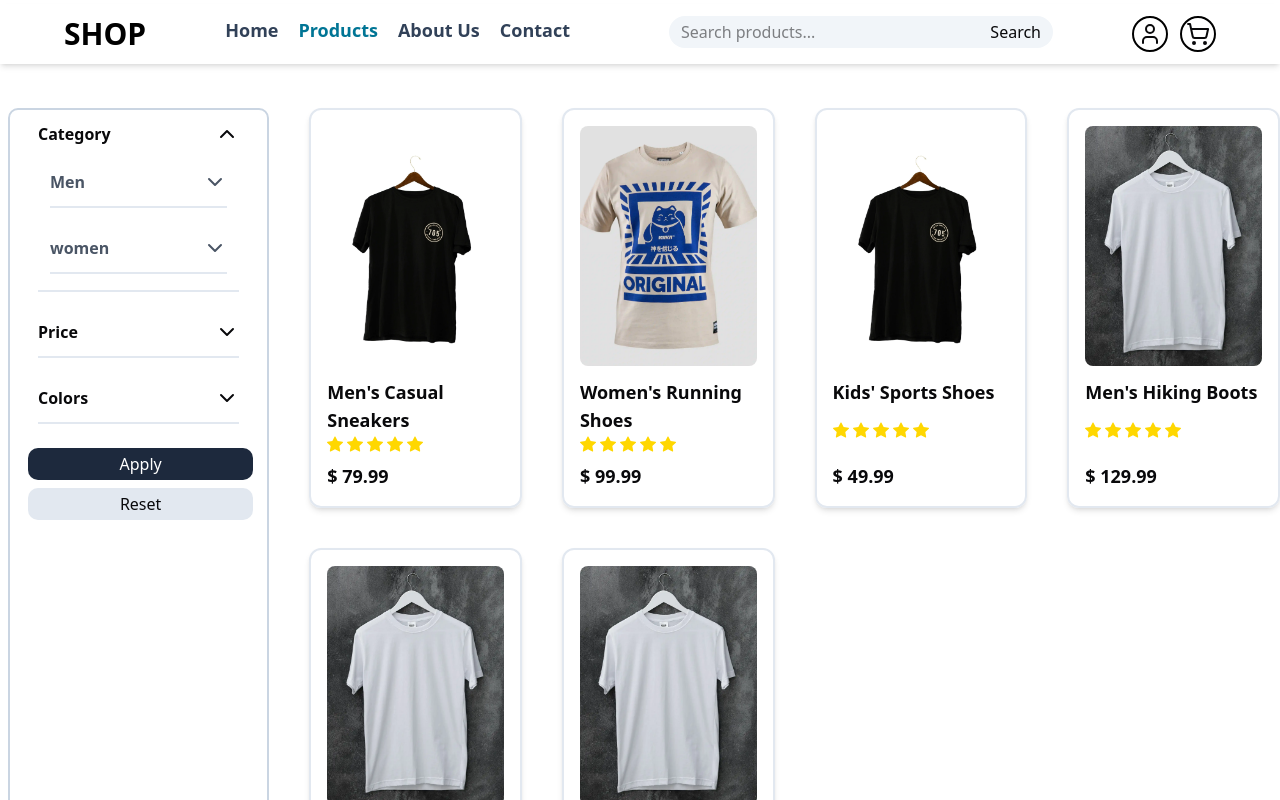
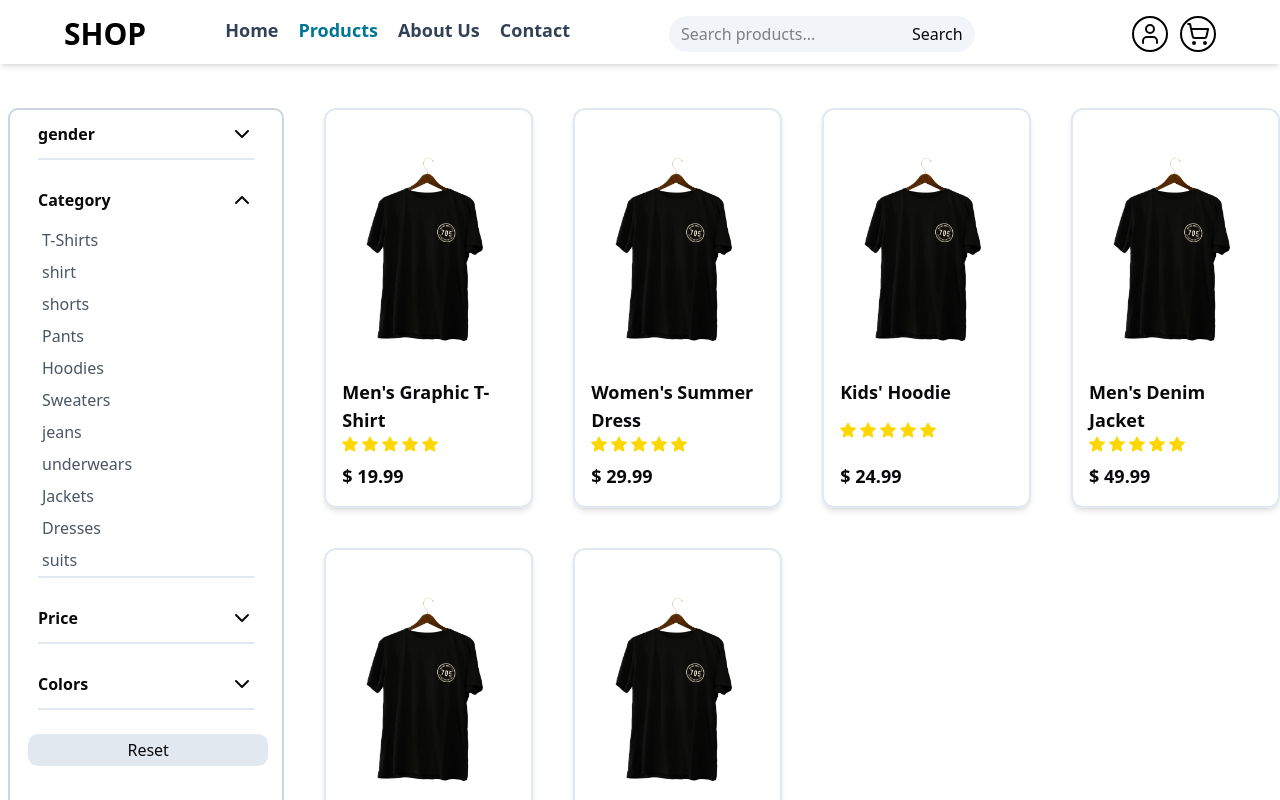
Before and after one commit to MohammadSoleimanikia/Shop, a React (Vite) app: page /products in a window 1280 px wide. Both pictures are taken after a click on the button "Category". Shown: the top 800 px of the page. Built offline with nearby package versions, Linux system fonts and the light colour scheme; a small style sheet from the web is missing.

Commit message:
add functionality to filtering section

```diff
--- a/src/App.jsx
+++ b/src/App.jsx
@@ -45,7 +45,7 @@ function App() {
                         success:
                             "bg-green-100 text-green-800 border border-green-400 shadow-lg font-medium px-4 py-3 rounded-lg flex gap-3",
                         warning: "text-yellow-400",
-                        info: "bg-blue-400",
+                        info: "bg-blue-100 text-blue-800 border border-blue-400 shadow-lg font-medium px-4 py-3 rounded-lg flex gap-3 ",
                     },
                 }}
             />
--- a/src/components/Header.jsx
+++ b/src/components/Header.jsx
@@ -8,7 +8,7 @@ import { useSelector } from "react-redux";
 
 export default function Header() {
     const cartCount = useSelector((state) => state.cart.items.length);
-    return (
+    return (<>
         <header
             className="
                     flex justify-between gap-1
@@ -34,7 +34,7 @@ export default function Header() {
                     Contact
                 </NavItem>
             </div>
-            <SearchBar />
+            <SearchBar className='hidden sm:flex'/>
             <div className="flex items-center gap-3 ">
                 <button className="p-1 border-[0.15rem] border-black rounded-full hover:bg-slate-200 cursor-pointer">
                     <User />
@@ -56,5 +56,7 @@ export default function Header() {
 
             </div>
         </header>
+
+        </>
     );
 }
--- a/src/components/ProductList.jsx
+++ b/src/components/ProductList.jsx
@@ -1,7 +1,10 @@
 import ProductCard from "./ProductCard"
-import { useSelector } from "react-redux"
-export default function ProductList(){
-    const items=useSelector(state=>state.products.items)
+export default function ProductList({items}){
+    if (items.length===0){
+        return <div className="grid grid-cols-2 md:gap-3 lg:grid-cols-3 lg:gap-7 xl:grid-cols-4 xl:gap-10 ">
+            <h2 >There isn't any Item match with this filters </h2>
+        </div>
+    }
     return<>
     <ul className="grid grid-cols-2 md:gap-3 lg:grid-cols-3 lg:gap-7 xl:grid-cols-4 xl:gap-10  ">
         {items.map((item)=> <ProductCard key={item.id} item={item}/>)}
--- a/src/components/SidebarFilters.jsx
+++ b/src/components/SidebarFilters.jsx
@@ -1,98 +1,86 @@
 import AccordionElement from "./ui/AccordionElement";
 import ColorMenu from "./ui/ColorMenu";
 import PriceSlider from "./ui/PriceSlider";
-export default function SidebarFilters() {
+const categories = [
+    "T-Shirts",
+    "shirt",
+    "shorts",
+    "Pants",
+    "Hoodies",
+    "Sweaters",
+    "jeans",
+    "underwears",
+    "Jackets",
+    "Dresses",
+    "suits",
+];
+export default function SidebarFilters({
+    filtersHandler,
+    resetFilters,
+    filters,
+}) {
+    console.log(filters);
+    function selectedFilter(identifier, value) {
+        return filters[identifier] === value;
+    }
+
     return (
         <>
-        <aside className="hidden md:flex rounded-md border-2 ml-2 border-slate-300 px-4  w-3/12  flex-col">
-            <AccordionElement title="Category">
-                <AccordionElement title="Men">
+            <aside className="flex rounded-md border-2 md:ml-2 border-slate-300 px-4 w-full md:w-3/12  flex-col">
+                <AccordionElement title="gender">
                     <ul>
-                        <li>T-shirt</li>
-                        <li>shirt</li>
-                        <li>short</li>
-                        <li>hoodies</li>
-                        <li>sweat-shirt</li>
-                        <li>jeans</li>
-                        <li>underwears</li>
-                        <li>jacket</li>
-                        <li>suits</li>
-                        <li>blazzers</li>
+                        <li
+                            onClick={() => filtersHandler("gender", "Men")}
+                            className={`p-1 rounded-md hover:bg-slate-200 hover:cursor-pointer ${
+                                selectedFilter("gender", "Men")
+                                    ? "bg-blue-200 font-semibold"
+                                    : ""
+                            }`}
+                        >
+                            Men
+                        </li>
+                        <li
+                            onClick={() => filtersHandler("gender", "Women")}
+                            className={`p-1 rounded-md hover:bg-slate-200 hover:cursor-pointer ${
+                                selectedFilter("gender", "Women")
+                                    ? "bg-blue-200 font-semibold"
+                                    : ""
+                            }`}
+                        >
+                            Women
+                        </li>
                     </ul>
                 </AccordionElement>
-                <AccordionElement title="women">
+                <AccordionElement title="Category">
                     <ul>
-                        <li>t-shirt</li>
-                        <li>shirt</li>
-                        <li>shorts</li>
-                        <li>Leggings</li>
-                        <li>hoodies</li>
-                        <li>sweatshirts</li>
-                        <li>jeans</li>
-                        <li>underwears</li>
-                        <li>jackets</li>
-                        <li>dresses</li>
-                        <li>suits</li>
+                        {categories.map((category) => (
+                            <li
+                                key={category}
+                                onClick={() =>
+                                    filtersHandler("category", category)
+                                }
+                                className={`p-1 rounded-md hover:bg-slate-200 hover:cursor-pointer ${
+                                    selectedFilter("category", category)
+                                        ? "bg-blue-200 font-semibold"
+                                        : ""
+                                }`}
+                            >
+                                {category}
+                            </li>
+                        ))}
                     </ul>
                 </AccordionElement>
-            </AccordionElement>
+
                 <AccordionElement title="Price">
                     <PriceSlider />
                 </AccordionElement>
                 <AccordionElement title="Colors">
                     <ColorMenu />
                 </AccordionElement>
-            <button className="w-full mt-2 hover:bg-slate-900 p-1 mx-0.5 rounded-md bg-slate-800 text-white">
-                Apply
-            </button>
-            <button className="w-full mt-2 hover:bg-slate-300 p-1 mx-0.5 rounded-md bg-slate-200 ">
-                Reset
-            </button>
-        </aside>
-
-        {/* // mobile */}
-        <aside className="flex md:hidden rounded-md border-2 box-border  border-slate-300 w-full justify-center items-center  flex-col">
-            <AccordionElement title="Category">
-                <AccordionElement title="Men">
-                    <ul>
-                        <li>T-shirt</li>
-                        <li>shirt</li>
-                        <li>short</li>
-                        <li>hoodies</li>
-                        <li>sweat-shirt</li>
-                        <li>jeans</li>
-                        <li>underwears</li>
-                        <li>jacket</li>
-                        <li>suits</li>
-                        <li>blazzers</li>
-                    </ul>
-                </AccordionElement>
-                <AccordionElement title="women">
-                    <ul>
-                        <li>t-shirt</li>
-                        <li>shirt</li>
-                        <li>shorts</li>
-                        <li>Leggings</li>
-                        <li>hoodies</li>
-                        <li>sweatshirts</li>
-                        <li>jeans</li>
-                        <li>underwears</li>
-                        <li>jackets</li>
-                        <li>dresses</li>
-                        <li>suits</li>
-                    </ul>
-                </AccordionElement>
-            </AccordionElement>
-            <AccordionElement title="Price">
-                <PriceSlider />
-            </AccordionElement>
-            <AccordionElement title="Colors">
-                <ColorMenu />
-            </AccordionElement>
-            <button className="w-10/12 mt-2 hover:bg-slate-900 p-1 mx-0.5 rounded-md bg-slate-800 text-white">
-                Apply
-            </button>
-            <button className="w-10/12 mt-2 hover:bg-slate-300 p-1 mx-0.5 rounded-md bg-slate-200 ">
+                <button
+                    onClick={resetFilters}
+                    className="w-full mb-3 mt-2 md:mb-0 hover:cursor-pointer hover:bg-slate-300 p-1 mx-0.5 rounded-md bg-slate-200 "
+                >
                     Reset
                 </button>
             </aside>
--- a/src/components/ui/SearchBar.jsx
+++ b/src/components/ui/SearchBar.jsx
@@ -1,6 +1,6 @@
-export default function SearchBar({...props}) {
+export default function SearchBar({className,...props}) {
     return (
-        <search {...props} className=" w-4/12">
+        <search {...props} className={`w-4/12 ${className}`}>
             <form className="rounded-3xl flex justify-between bg-slate-100 p-1 px-3">
                 <input className="w-full"  type="text" name="search" placeholder="Search products..." />
                 <button type="submit">Search</button>
--- a/src/pages/Products.jsx
+++ b/src/pages/Products.jsx
@@ -1,10 +1,65 @@
-import ProductList from "../components/ProductList";
-import SidebarFilters from "../components/SidebarFilters";
+import { useState } from "react";
+import { toast } from "sonner";
+import { useSelector } from "react-redux";
+import SidebarFilters from "@/components/SidebarFilters";
+import ProductList from "@/components/ProductList";
 export default function Products() {
+    const initialState = {
+        gender: null,
+        category: null,
+        price: [0, 1000000000000],
+        colors: null,
+    };
+    const [filters, setFilters] = useState(initialState);
+
+    function filtersHandler(identifier, value) {
+        if(filters[identifier]===value){
+            setFilters((prevFilters) => ({ ...prevFilters, [identifier]: null }));
+            toast.success("The Filter removed ");
+            return
+        }
+        setFilters((prevFilters) => ({ ...prevFilters, [identifier]: value }));
+        toast.success("The Filter applied ");
+    }
+    function resetFilters(){
+        setFilters(initialState);
+        toast.info("Filters have been reset");
+    }
+
+    const allItems = useSelector((state) => state.products.items);
+
+    const items = allItems.filter((item) => {
+        // GENDER FILTER
+        const matchesGender =
+            !filters.gender ||
+            item.gender === filters.gender ||
+            item.gender === "Unisex";
+
+        // CATEGORY FILTER
+        const matchesCategory =
+            !filters.category || item.category === filters.category;
+
+        // PRICE FILTER
+        const matchesPrice =
+            item.price >= filters.price[0] && item.price <= filters.price[1];
+
+        // COLOR FILTER
+        const matchesColor =
+            !filters.colors || item.colors.includes(filters.colors);
+
+        return matchesGender && matchesCategory && matchesPrice && matchesColor;
+    });
+
     return (
         <div className="flex flex-col justify-center md:flex-row gap-10 mt-10">
-            <SidebarFilters />
-            <ProductList />
+            <SidebarFilters
+                filtersHandler={filtersHandler}
+                setFilters={setFilters}
+                resetFilters={resetFilters}
+                filters={filters}
+
+            />
+            <ProductList items={items} />
         </div>
     );
 }
--- a/src/store/PRODUCTITEM.js
+++ b/src/store/PRODUCTITEM.js
@@ -1,20 +1,22 @@
-// Updated product data with unique values
+
+// Updated titles and categories to clothing-related items
 const PRODUCTS = [
     {
         id: 101,
-        title: "Men's Casual Sneakers",
+        gender: "Men",
+        title: "Men's Graphic T-Shirt",
         rating: 4.2,
-        price: 79.99,
+        price: 19.99,
         description:
-            "this graphic t-shirt is perfect for any occasion.Crafted from a soft and breathable fabric. offers superior comfort and style  ",
+            "This graphic t-shirt is perfect for any occasion. Crafted from a soft and breathable fabric, it offers superior comfort and style.",
         colors: ["Blue", "Gray", "White"],
-        category: "Shoes",
+        category: "T-Shirts",
         img: [
             "/images/men/t-shirt-black.webp",
             "/images/men/t-shirt-cat.webp",
             "/images/men/t-shirt-cat.webp",
         ],
-        sizes: ["6", "7", "8", "9", "10"],
+        sizes: ["S", "M", "L", "XL"],
         reviews: [
             {
                 username: "johnDoe",
@@ -22,7 +24,7 @@ const PRODUCTS = [
                 rating: 4,
             },
             {
-                username: "sneakerFan",
+                username: "styleFan",
                 comment: "Stylish and affordable.",
                 rating: 5,
             },
@@ -30,27 +32,28 @@ const PRODUCTS = [
     },
     {
         id: 102,
-        title: "Women's Running Shoes",
+        gender: "Women",
+        title: "Women's Summer Dress",
         rating: 4.8,
-        price: 99.99,
+        price: 29.99,
         description:
-            "this graphic t-shirt is perfect for any occasion.Crafted from a soft and breathable fabric. offers superior comfort and style  ",
+            "This summer dress is lightweight and perfect for warm weather. Made with breathable fabric for all-day comfort.",
         colors: ["Pink", "White", "Black"],
-        category: "Shoes",
+        category: "Dresses",
         img: [
+            "/images/men/t-shirt-black.webp",
             "/images/men/t-shirt-cat.webp",
             "/images/men/t-shirt.webp",
-            "/images/men/t-shirt.webp",
         ],
-        sizes: ["5", "6", "7", "8", "9"],
+        sizes: ["XS", "S", "M", "L", "XL"],
         reviews: [
             {
                 username: "janeDoe",
-                comment: "Perfect for running, lightweight and durable.",
+                comment: "Perfect for summer, lightweight and stylish.",
                 rating: 5,
             },
             {
-                username: "runnerGirl",
+                username: "fashionista",
                 comment: "Love the design and comfort.",
                 rating: 5,
             },
@@ -58,23 +61,24 @@ const PRODUCTS = [
     },
     {
         id: 103,
-        title: "Kids' Sports Shoes",
+        gender: "Men",
+        title: "Kids' Hoodie",
         rating: 4.3,
-        price: 49.99,
+        price: 24.99,
         description:
-            "this graphic t-shirt is perfect for any occasion.Crafted from a soft and breathable fabric. offers superior comfort and style  ",
+            "This hoodie is cozy and perfect for kids. Made with soft fabric to keep them warm and comfortable.",
         colors: ["Red", "Yellow", "Blue"],
-        category: "Shoes",
+        category: "Hoodies",
         img: [
             "/images/men/t-shirt-black.webp",
+            "/images/men/t-shirt-cat.webp",
             "/images/men/t-shirt.webp",
-            "/images/men/t-shirt-black.webp",
         ],
-        sizes: ["3", "4", "5", "6"],
+        sizes: ["XS", "S", "M", "L"],
         reviews: [
             {
                 username: "parent123",
-                comment: "My kid loves these shoes!",
+                comment: "My kid loves this hoodie!",
                 rating: 5,
             },
             {
@@ -86,27 +90,28 @@ const PRODUCTS = [
     },
     {
         id: 104,
-        title: "Men's Hiking Boots",
+        gender: "Men",
+        title: "Men's Denim Jacket",
         rating: 4.7,
-        price: 129.99,
+        price: 49.99,
         description:
-            "this graphic t-shirt is perfect for any occasion.Crafted from a soft and breathable fabric. offers superior comfort and style  ",
-        colors: ["Brown", "Black"],
-        category: "Boots",
+            "This denim jacket is a classic wardrobe staple. Durable and stylish for any casual outing.",
+        colors: ["Blue", "Black"],
+        category: "Jackets",
         img: [
-            "/images/men/t-shirt.webp",
-            "/images/men/t-shirt.webp",
+            "/images/men/t-shirt-black.webp",
+            "/images/men/t-shirt-cat.webp",
             "/images/men/t-shirt.webp",
         ],
-        sizes: ["8", "9", "10", "11", "12"],
+        sizes: ["M", "L", "XL", "XXL"],
         reviews: [
             {
                 username: "outdoorGuy",
-                comment: "Perfect for hiking, very sturdy.",
+                comment: "Perfect for casual wear, very sturdy.",
                 rating: 5,
             },
             {
-                username: "trailLover",
+                username: "styleLover",
                 comment: "Comfortable and durable.",
                 rating: 4,
             },
@@ -114,55 +119,57 @@ const PRODUCTS = [
     },
     {
         id: 105,
-        title: "Women's Sandals",
+        gender: "Women",
+        title: "Women's Cardigan",
         rating: 4.6,
-        price: 39.99,
+        price: 34.99,
         description:
-            "this graphic t-shirt is perfect for any occasion.Crafted from a soft and breathable fabric. offers superior comfort and style  ",
+            "This cardigan is soft and cozy, perfect for layering during cooler weather.",
         colors: ["Beige", "White", "Black"],
-        category: "Sandals",
+        category: "Sweaters",
         img: [
-            "/images/men/t-shirt.webp",
-            "/images/men/t-shirt.webp",
+            "/images/men/t-shirt-black.webp",
+            "/images/men/t-shirt-cat.webp",
             "/images/men/t-shirt.webp",
         ],
-        sizes: ["5", "6", "7", "8", "9"],
+        sizes: ["S", "M", "L", "XL"],
         reviews: [
             {
-                username: "summerLover",
-                comment: "Great for summer, very comfortable.",
+                username: "cozyFan",
+                comment: "Great for layering, very comfortable.",
                 rating: 5,
             },
             {
-                username: "beachFan",
-                comment: "Stylish and lightweight.",
+                username: "fashionFan",
+                comment: "Stylish and warm.",
                 rating: 4,
             },
         ],
     },
     {
         id: 106,
-        title: "Unisex Flip Flops",
+        gender: "Unisex",
+        title: "Unisex Sweatpants",
         rating: 4.1,
         price: 19.99,
         description:
-            "this graphic t-shirt is perfect for any occasion.Crafted from a soft and breathable fabric. offers superior comfort and style  ",
-        colors: ["Green", "Blue", "Black"],
-        category: "Flip Flops",
+            "These sweatpants are comfortable and versatile, perfect for lounging or casual outings.",
+        colors: ["Gray", "Blue", "Black"],
+        category: "Pants",
         img: [
-            "/images/men/t-shirt.webp",
-            "/images/men/t-shirt.webp",
+            "/images/men/t-shirt-black.webp",
+            "/images/men/t-shirt-cat.webp",
             "/images/men/t-shirt.webp",
         ],
-        sizes: ["6", "7", "8", "9", "10"],
+        sizes: ["S", "M", "L", "XL"],
         reviews: [
             {
-                username: "beachWalker",
-                comment: "Affordable and comfortable for the beach.",
+                username: "comfortSeeker",
+                comment: "Affordable and comfortable for everyday wear.",
                 rating: 4,
             },
             {
-                username: "flipFlopFan",
+                username: "casualFan",
                 comment: "Good quality for the price.",
                 rating: 4,
             },
```
Lines whose indentation alone changed are shown as unchanged.
